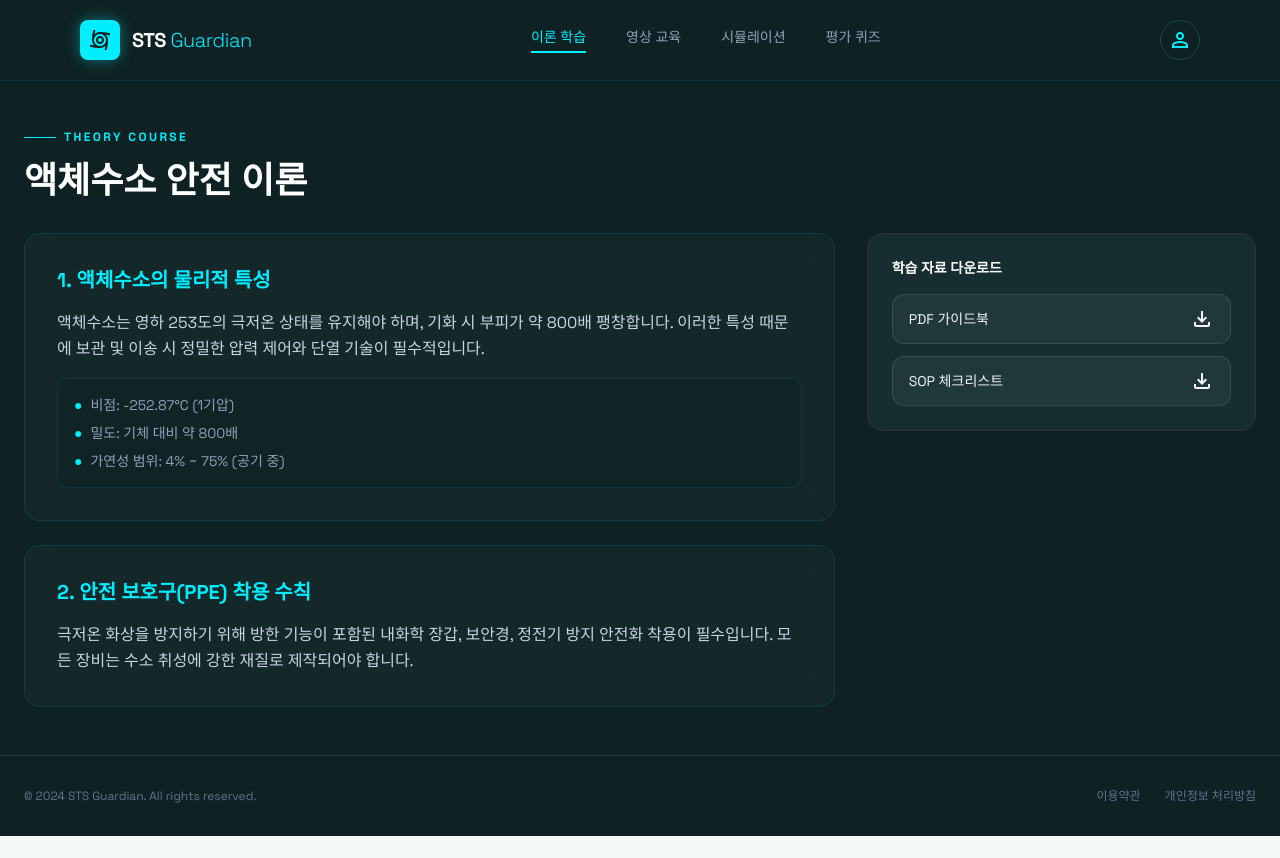
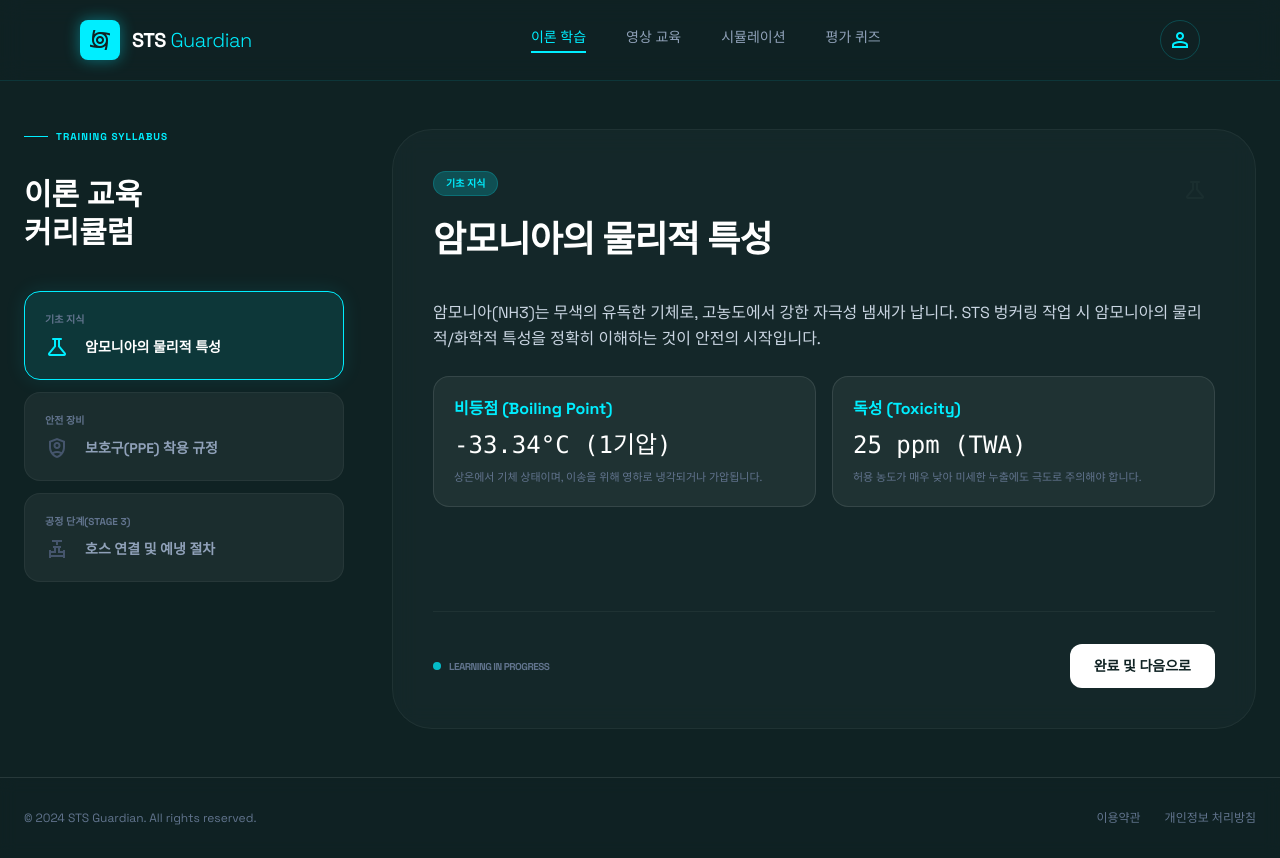
Before and after one commit to jaehyeok-99/STS-Guardian, a React (Vite) app: page / in a window 1280 px wide. Both pictures are taken after a click on the link "이론 학습". Before the commit the page ends 836 px from the top, so only its background shows below. Built offline with nearby package versions, Linux system fonts and the light colour scheme.

Commit message:
이론 학습 사이드바 UI 구현

```diff
--- a/src/pages/Theory.jsx
+++ b/src/pages/Theory.jsx
@@ -1,59 +1,167 @@
-const Theory = () => {
-    return (
-        <div className="max-w-7xl mx-auto px-6 py-12">
-            <div className="flex items-center gap-2 mb-4">
-                <span className="h-px w-8 bg-primary"></span>
-                <span className="text-primary text-xs font-bold tracking-[0.2em] uppercase">Theory Course</span>
+import { useState } from 'react';
+import { motion, AnimatePresence } from 'framer-motion';
+
+const THEORY_TOPICS = [
+    {
+        id: 'intro',
+        category: '기초 지식',
+        title: '암모니아의 물리적 특성',
+        icon: 'science',
+        content: (
+            <div className="space-y-6">
+                <p className="text-slate-300 leading-relaxed">
+                    암모니아(NH3)는 무색의 유독한 기체로, 고농도에서 강한 자극성 냄새가 납니다. STS 벙커링 작업 시 암모니아의 물리적/화학적 특성을 정확히 이해하는 것이 안전의 시작입니다.
+                </p>
+                <div className="grid grid-cols-1 md:grid-cols-2 gap-4 mt-6">
+                    <div className="bg-white/5 border border-white/10 p-5 rounded-2xl">
+                        <h4 className="text-primary font-bold mb-2">비등점 (Boiling Point)</h4>
+                        <div className="text-2xl font-mono text-white">-33.34°C (1기압)</div>
+                        <p className="text-[11px] text-slate-500 mt-2">상온에서 기체 상태이며, 이송을 위해 영하로 냉각되거나 가압됩니다.</p>
                     </div>
-            <h2 className="text-4xl font-bold text-white mb-8">액체수소 안전 이론</h2>
-
-            <div className="grid lg:grid-cols-3 gap-8">
-                <div className="lg:col-span-2 space-y-6">
-                    <div className="glass-panel p-8 rounded-2xl">
-                        <h3 className="text-xl font-bold text-primary mb-4">1. 액체수소의 물리적 특성</h3>
-                        <p className="text-slate-300 leading-relaxed mb-4">
-                            액체수소는 영하 253도의 극저온 상태를 유지해야 하며, 기화 시 부피가 약 800배 팽창합니다.
-                            이러한 특성 때문에 보관 및 이송 시 정밀한 압력 제어와 단열 기술이 필수적입니다.
+                    <div className="bg-white/5 border border-white/10 p-5 rounded-2xl">
+                        <h4 className="text-primary font-bold mb-2">독성 (Toxicity)</h4>
+                        <div className="text-2xl font-mono text-white">25 ppm (TWA)</div>
+                        <p className="text-[11px] text-slate-500 mt-2">허용 농도가 매우 낮아 미세한 누출에도 극도로 주의해야 합니다.</p>
+                    </div>
+                </div>
+            </div>
+        )
+    },
+    {
+        id: 'ppe',
+        category: '안전 장비',
+        title: '보호구(PPE) 착용 규정',
+        icon: 'shield_person',
+        content: (
+            <div className="space-y-6">
+                <p className="text-slate-300 leading-relaxed">
+                    암모니아는 피부와 안구에 치명적인 손상을 입힐 수 있습니다. 모든 작업자는 규정된 보호구를 완벽히 착용해야 합니다.
                 </p>
-                        <div className="bg-background-dark/50 border border-primary/10 rounded-xl p-4">
-                            <ul className="space-y-2 text-sm text-slate-400">
-                                <li className="flex gap-2">
-                                    <span className="text-primary">●</span> 비점: -252.87°C (1기압)
+                <ul className="space-y-4">
+                    <li className="flex gap-4 p-4 bg-white/5 rounded-xl border border-white/10">
+                        <span className="material-symbols-outlined text-primary">gas_meter</span>
+                        <div>
+                            <h4 className="font-bold text-white">가스 마스크 (Full-face Mask)</h4>
+                            <p className="text-xs text-slate-500 mt-1">암모니아 필터가 장착된 전면형 마스크 필수.</p>
+                        </div>
                     </li>
-                                <li className="flex gap-2">
-                                    <span className="text-primary">●</span> 밀도: 기체 대비 약 800배
-                                </li>
-                                <li className="flex gap-2">
-                                    <span className="text-primary">●</span> 가연성 범위: 4% ~ 75% (공기 중)
+                    <li className="flex gap-4 p-4 bg-white/5 rounded-xl border border-white/10">
+                        <span className="material-symbols-outlined text-primary">dry_cleaning</span>
+                        <div>
+                            <h4 className="font-bold text-white">내화학 보호복 (Chemical Suit)</h4>
+                            <p className="text-xs text-slate-500 mt-1">암모니아 침투 저항성을 인증받은 소재의 전신 보호복.</p>
+                        </div>
                     </li>
                 </ul>
             </div>
-                    </div>
-
-                    <div className="glass-panel p-8 rounded-2xl">
-                        <h3 className="text-xl font-bold text-primary mb-4">2. 안전 보호구(PPE) 착용 수칙</h3>
+        )
+    },
+    {
+        id: 'sop3',
+        category: '공정 단계(Stage 3)',
+        title: '호스 연결 및 예냉 절차',
+        icon: 'valve',
+        content: (
+            <div className="space-y-6">
                 <p className="text-slate-300 leading-relaxed">
-                            극저온 화상을 방지하기 위해 방한 기능이 포함된 내화학 장갑, 보안경, 정전기 방지 안전화 착용이 필수입니다.
-                            모든 장비는 수소 취성에 강한 재질로 제작되어야 합니다.
+                    Stage 3인 호스 연결 및 예냉(Cooling-down)은 가장 위험한 단계 중 하나입니다. 극저온 암모니아가 유입되기 전 배관의 온도를 단계적으로 낮추어야 합니다.
+                </p>
+                <div className="p-6 bg-yellow-500/5 border border-yellow-500/20 rounded-2xl">
+                    <h4 className="flex items-center gap-2 text-yellow-500 font-bold mb-3">
+                        <span className="material-symbols-outlined">warning</span> 주의 사항
+                    </h4>
+                    <p className="text-sm text-slate-400">
+                        급격한 냉각은 배관의 파손과 누출을 유발할 수 있습니다. 설정된 드롭 레이트(Drop Rate)를 반드시 준수하십시오.
                     </p>
                 </div>
             </div>
+        )
+    }
+];
 
-                <div className="space-y-6">
-                    <div className="bg-surface-dark border border-border-dark p-6 rounded-2xl">
-                        <h4 className="text-sm font-bold text-white mb-4 uppercase">학습 자료 다운로드</h4>
-                        <div className="space-y-3">
-                            <button className="w-full py-3 bg-white/5 hover:bg-white/10 border border-white/10 rounded-xl text-sm flex items-center justify-between px-4 transition-all">
-                                <span>PDF 가이드북</span>
-                                <span className="material-symbols-outlined text-sm">download</span>
+const Theory = () => {
+    const [selectedTopicId, setSelectedTopicId] = useState(THEORY_TOPICS[0].id);
+    const selectedTopic = THEORY_TOPICS.find(t => t.id === selectedTopicId);
+
+    return (
+        <div className="max-w-7xl mx-auto px-6 py-12 flex flex-col lg:flex-row gap-12">
+            {/* Sidebar Selector */}
+            <div className="lg:w-80 flex-shrink-0">
+                <div className="flex items-center gap-2 mb-8">
+                    <span className="h-px w-6 bg-primary"></span>
+                    <span className="text-primary text-[10px] font-black uppercase tracking-widest">Training Syllabus</span>
+                </div>
+                <h2 className="text-3xl font-black text-white mb-10 leading-tight">이론 교육<br />커리큘럼</h2>
+
+                <nav className="flex flex-col gap-3">
+                    {THEORY_TOPICS.map((topic) => (
+                        <button
+                            key={topic.id}
+                            onClick={() => setSelectedTopicId(topic.id)}
+                            className={`p-5 rounded-2xl border text-left transition-all duration-300 group ${selectedTopicId === topic.id
+                                    ? 'bg-primary/10 border-primary shadow-[0_0_20px_rgba(0,238,255,0.1)]'
+                                    : 'bg-white/5 border-white/5 hover:border-white/20 active:scale-95'
+                                }`}
+                        >
+                            <div className="text-[10px] font-bold text-slate-500 uppercase mb-2">
+                                {topic.category}
+                            </div>
+                            <div className="flex items-center gap-4">
+                                <span className={`material-symbols-outlined transition-colors duration-300 ${selectedTopicId === topic.id ? 'text-primary' : 'text-slate-600 group-hover:text-slate-400'
+                                    }`}>
+                                    {topic.icon}
+                                </span>
+                                <span className={`text-sm font-bold transition-colors duration-300 ${selectedTopicId === topic.id ? 'text-white' : 'text-slate-400 group-hover:text-slate-200'
+                                    }`}>
+                                    {topic.title}
+                                </span>
+                            </div>
                         </button>
-                            <button className="w-full py-3 bg-white/5 hover:bg-white/10 border border-white/10 rounded-xl text-sm flex items-center justify-between px-4 transition-all">
-                                <span>SOP 체크리스트</span>
-                                <span className="material-symbols-outlined text-sm">download</span>
+                    ))}
+                </nav>
+            </div>
+
+            {/* Main Content Area */}
+            <div className="flex-grow">
+                <AnimatePresence mode="wait">
+                    <motion.div
+                        key={selectedTopicId}
+                        initial={{ opacity: 0, x: 20 }}
+                        animate={{ opacity: 1, x: 0 }}
+                        exit={{ opacity: 0, x: -20 }}
+                        transition={{ duration: 0.4 }}
+                        className="glass-panel p-10 rounded-[40px] border border-white/5 min-h-[600px] flex flex-col relative overflow-hidden"
+                    >
+                        {/* Background Decorative Icon */}
+                        <div className="absolute top-0 right-0 p-12 opacity-[0.03] select-none pointer-events-none">
+                            <span className="material-symbols-outlined text-[300px]">{selectedTopic.icon}</span>
+                        </div>
+
+                        <div className="relative z-10 flex-grow">
+                            <div className="inline-block px-3 py-1 bg-primary/20 text-primary text-[10px] font-black rounded-full mb-6 border border-primary/20">
+                                {selectedTopic.category}
+                            </div>
+                            <h3 className="text-4xl font-black text-white mb-10 tracking-tight">
+                                {selectedTopic.title}
+                            </h3>
+
+                            <div className="prose prose-invert max-w-none">
+                                {selectedTopic.content}
+                            </div>
+                        </div>
+
+                        {/* Bottom Actions */}
+                        <div className="mt-12 pt-8 border-t border-white/5 flex items-center justify-between">
+                            <div className="flex items-center gap-2">
+                                <span className="w-2 h-2 rounded-full bg-primary animate-pulse"></span>
+                                <span className="text-[10px] text-slate-500 font-bold uppercase tracking-tighter">Learning in progress</span>
+                            </div>
+                            <button className="bg-white text-background-dark px-6 py-3 rounded-xl font-bold text-sm hover:scale-105 active:scale-95 transition-all">
+                                완료 및 다음으로
                             </button>
                         </div>
-                    </div>
-                </div>
+                    </motion.div>
+                </AnimatePresence>
             </div>
         </div>
     );
```
Lines whose indentation alone changed are shown as unchanged.
